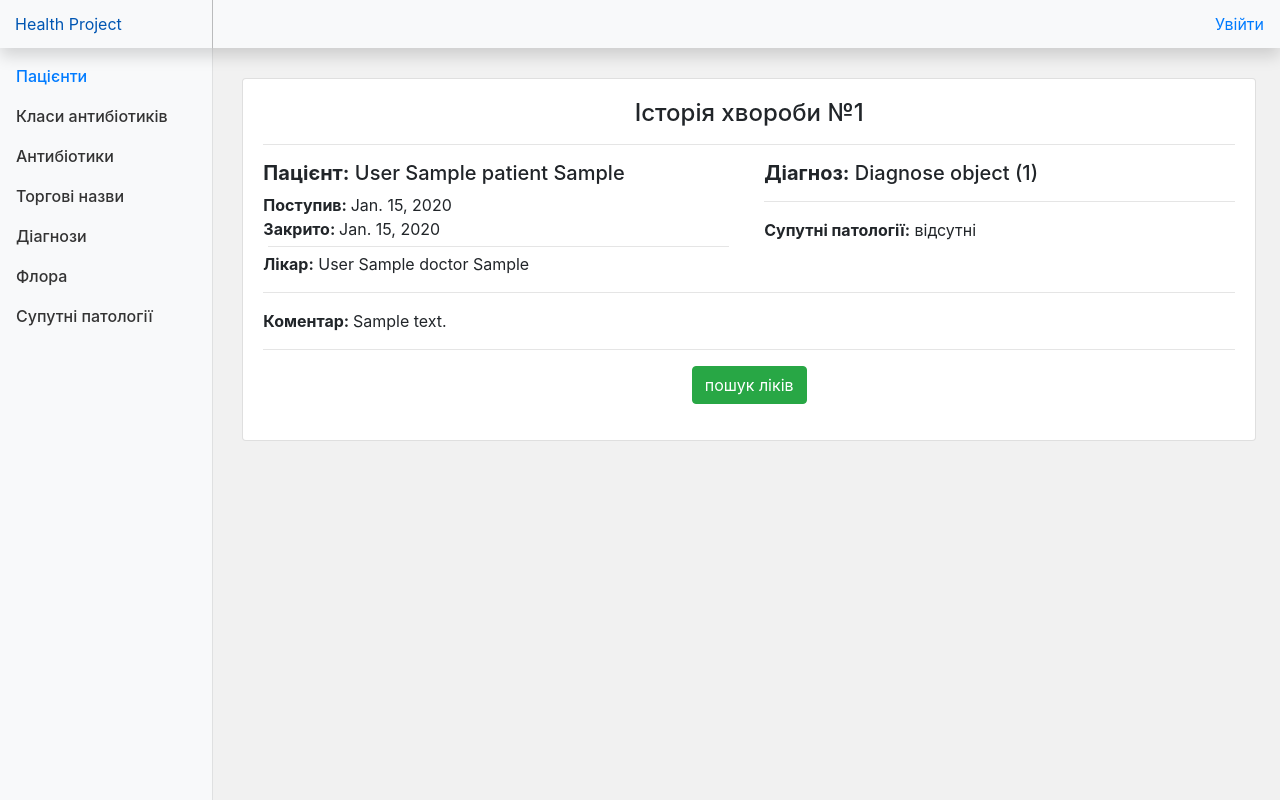
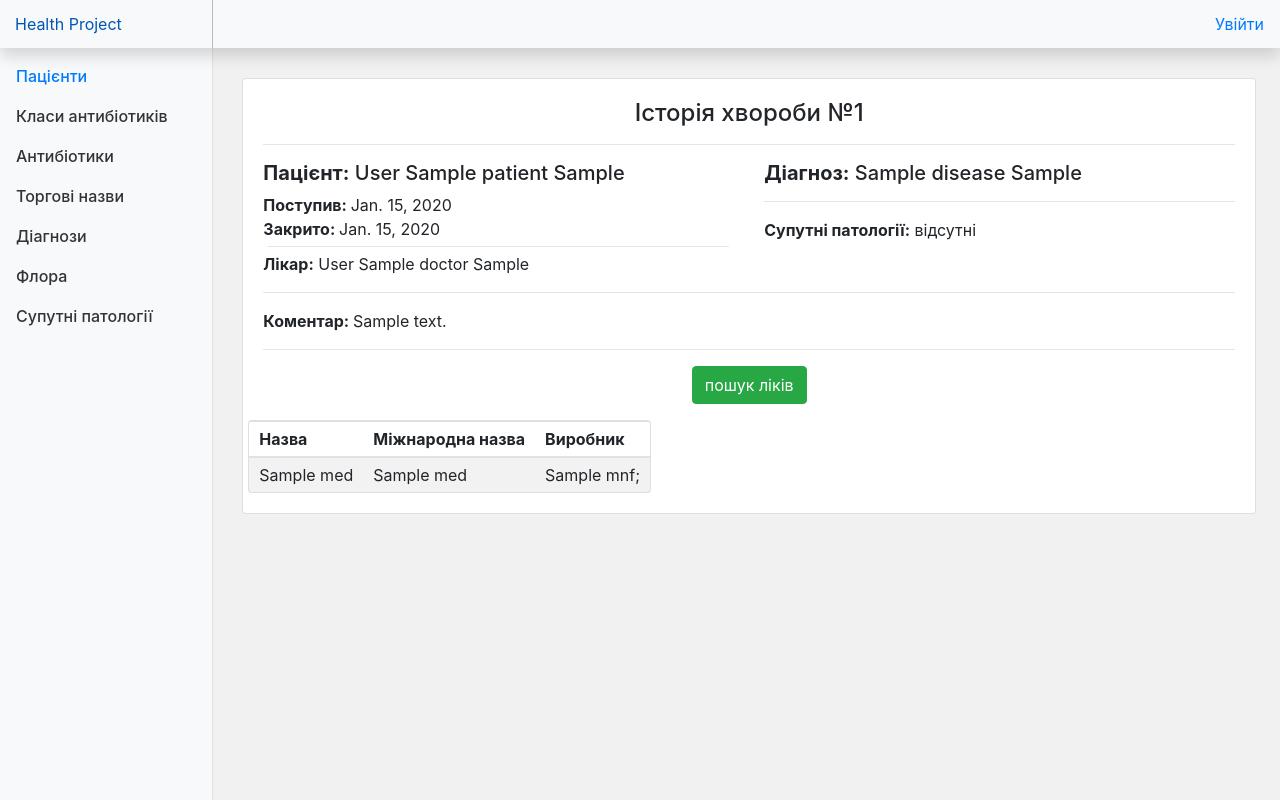
Before and after one commit to nulp/health-project, a Django app: template src/hospital/templates/case.html in a window 1280 px wide. Run offline with Django 3.2, Linux system fonts and the light colour scheme; tables that the repository leaves empty hold one stand-in row (values such as "Sample post"); the template is opened without the code that fills it: values that come from a table or form of the project are taken from there, most other values are stand-ins (such as "Sample title", 1, 10 or a date in 2020); data that the repository does not hold is empty; some libraries are stand-ins or nearby versions.

Commit message:
extended case page

```diff
--- a/src/health_project/settings.py
+++ b/src/health_project/settings.py
@@ -37,6 +37,7 @@ INSTALLED_APPS = [
     'django.contrib.sessions',
     'django.contrib.messages',
     'django.contrib.staticfiles',
+    'django.contrib.postgres',
     'hospital'
 ]
 
--- a/src/hospital/admin.py
+++ b/src/hospital/admin.py
@@ -1,11 +1,13 @@
 from django.contrib import admin
-from .models import Patient, Doctor, DoctorSpeciality, Case, Medicament, Country, Manufacturer, Applicant
+from .models import Patient, Doctor, DoctorSpeciality, Case, Medicament, Country, Manufacturer, Applicant, Diagnose, Disease
 # Register your models here.
 
 admin.site.register(Patient)
 admin.site.register(Doctor)
 admin.site.register(DoctorSpeciality)
 admin.site.register(Case)
+admin.site.register(Diagnose)
+admin.site.register(Disease)
 
 admin.site.register(Medicament)
 admin.site.register(Country)
--- a/src/hospital/models.py
+++ b/src/hospital/models.py
@@ -165,12 +165,18 @@ class Disease(models.Model):
     name = models.CharField(max_length=250)
     disease_type = models.CharField(max_length=250)
 
+    def __str__(self):
+        return self.name
+
 
 class Diagnose(models.Model):
     disease = models.ForeignKey(Disease, on_delete=models.CASCADE)
     timestamp = models.DateTimeField(auto_now=False, auto_now_add=True)
     valid = models.BooleanField(default=True)
-    localization = models.CharField(max_length=150)
+    localization = models.CharField(max_length=150, null=True, blank=True)
+
+    def __str__(self):
+        return self.disease.name + ' ' + (self.localization if self.localization else '')
 
 
 class PatientPathology(models.Model):
@@ -201,6 +207,10 @@ class Case(models.Model):
 
     class Meta:
         ordering = ['-pk']
+
+    def __str__(self):
+        return self.patient.full_name + ' ' + ('/ ' + self.diagnose.disease.name if self.diagnose else '')
+
 
     # @property
     # def pathologies(self):
--- a/src/hospital/templates/case.html
+++ b/src/hospital/templates/case.html
@@ -47,9 +47,36 @@
                         <hr>
                         <div class="row">
                             <div class="col-sm-12">
-                                 <p class="text-center">
-                                <button class="btn btn-success">пошук ліків</button>
-                            </p>
+                                <p class="text-center">
+                                    <button class="btn btn-success">пошук ліків</button>
+                                </p>
+                            </div>
+                            <div class="row">
+                                <div class="col-sm-12">
+                                    <div class="card" style="width: 100%">
+                                        <table class="table table-striped active-cases-table">
+                                            <thead>
+                                                <tr>
+                                                    <th scope="col">Назва</th>
+                                                    <th scope="col">Міжнародна назва</th>
+                                                    <th scope="col">Виробник</th>
+                                                </tr>
+                                            </thead>
+                                            <tbody>
+                                            {% for m in meds %}
+                                                <tr class="cases-table-row" data-id="{{ case.id }}">
+                                                    <td>{{ m.uk_name }}</td>
+                                                    <td>{{ m.uni_name }}</td>
+                                                    <td>{% for mnf in m.manufacturer.all %}
+                                                        {{ mnf }};
+                                                    {% endfor %}
+                                                    </td>
+                                                </tr>
+                                            {% endfor %}
+                                            </tbody>
+                                        </table>
+                                    </div>
+                                </div>
                             </div>
 
                         </div>
```
Also changed, not shown: src/hospital/views.py (+11 -2 lines).
